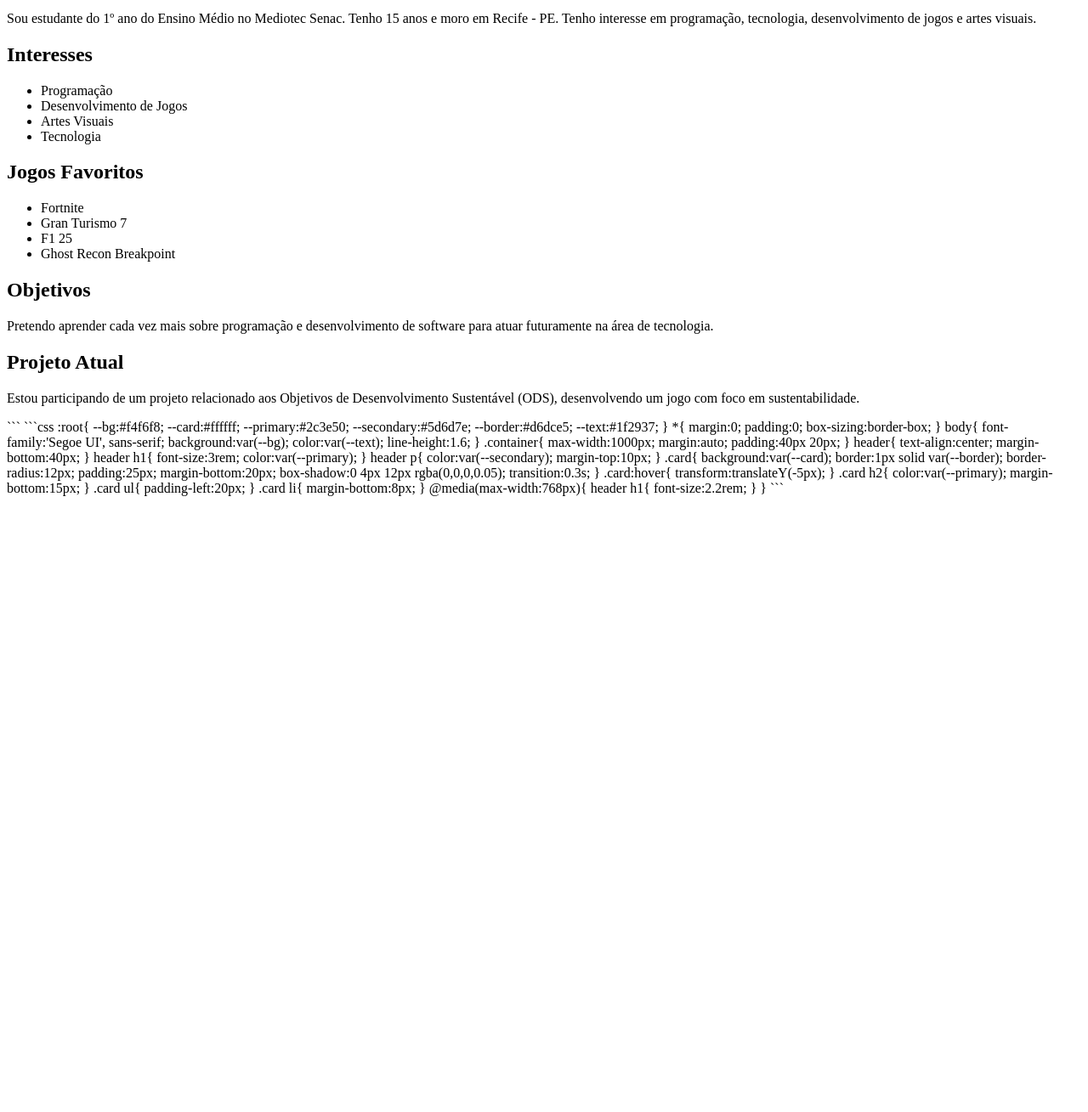
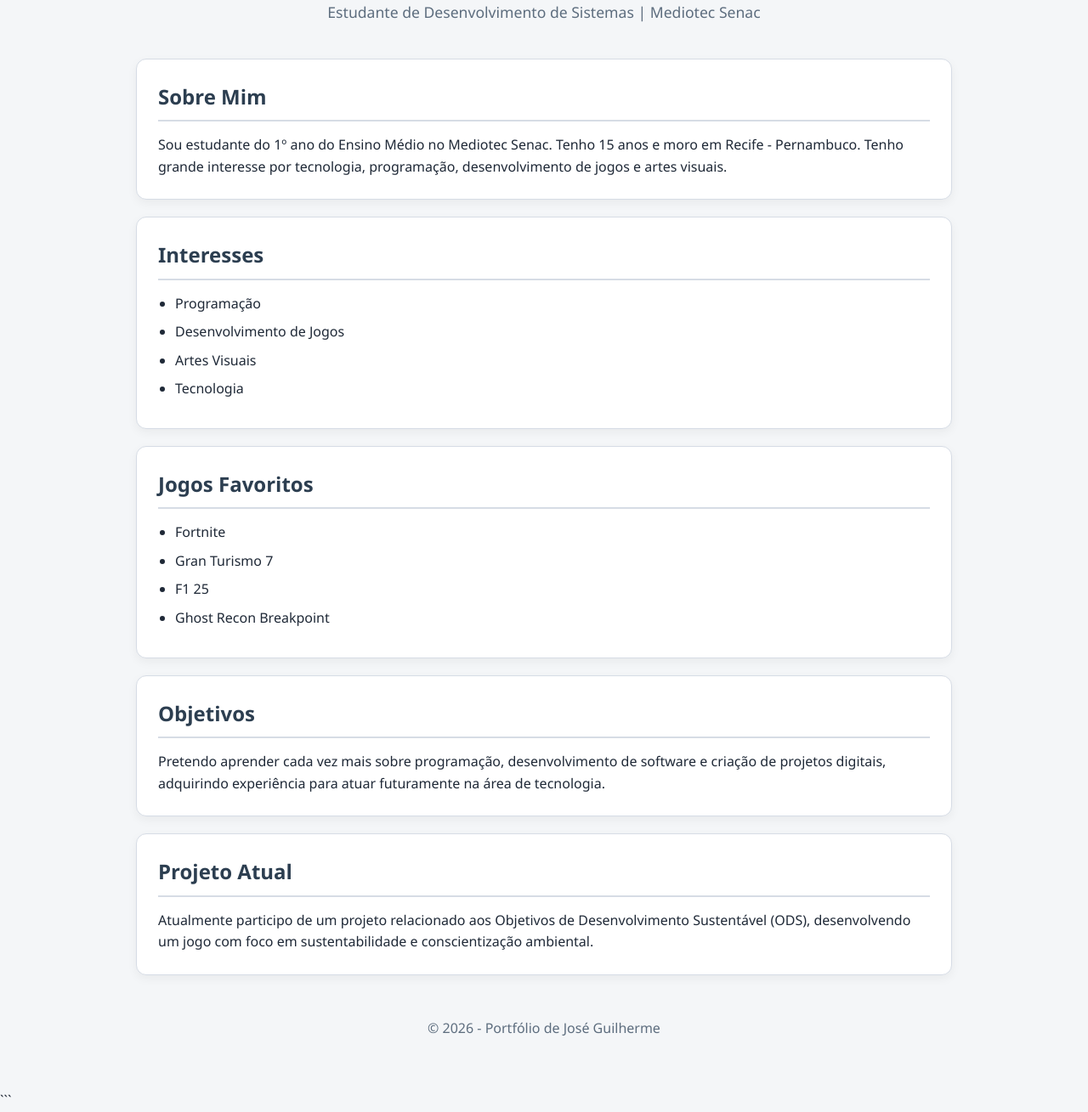
Before and after one commit to Jguilhermec/Mediotec-Jos-, a plain HTML site: page index.html in a window 1280 px wide. Shown: the part 152-1461 px from the top of the page at 85% size. Before the commit the page ends 800 px from the top, so only its background shows below. Drawn offline with Linux system fonts and the light colour scheme.

Commit message:
Update index.html

````diff
--- a/index.html
+++ b/index.html
@@ -1,12 +1,102 @@
-
+```html
 <!DOCTYPE html>
 <html lang="pt-BR">
 <head>
-    <meta charset="UTF-8">
-    <meta name="viewport" content="width=device-width, initial-scale=1.0">
-    <title>Portfólio - José Guilherme</title>
+<meta charset="UTF-8">
+<meta name="viewport" content="width=device-width, initial-scale=1.0">
+<title>Portfólio - José Guilherme</title>
 
-    <link rel="stylesheet" href="style.css">
+<style>
+:root{
+    --bg:#f4f6f8;
+    --card:#ffffff;
+    --primary:#2c3e50;
+    --secondary:#5d6d7e;
+    --border:#d6dce5;
+    --text:#1f2937;
+}
+
+*{
+    margin:0;
+    padding:0;
+    box-sizing:border-box;
+}
+
+body{
+    font-family:'Segoe UI', Arial, sans-serif;
+    background:var(--bg);
+    color:var(--text);
+    line-height:1.6;
+}
+
+.container{
+    max-width:1000px;
+    margin:auto;
+    padding:40px 20px;
+}
+
+header{
+    text-align:center;
+    margin-bottom:40px;
+}
+
+header h1{
+    font-size:3rem;
+    color:var(--primary);
+    margin-bottom:10px;
+}
+
+header p{
+    color:var(--secondary);
+    font-size:1.1rem;
+}
+
+.card{
+    background:var(--card);
+    border:1px solid var(--border);
+    border-radius:12px;
+    padding:25px;
+    margin-bottom:20px;
+    box-shadow:0 4px 12px rgba(0,0,0,0.05);
+    transition:all 0.3s ease;
+}
+
+.card:hover{
+    transform:translateY(-5px);
+}
+
+.card h2{
+    color:var(--primary);
+    margin-bottom:15px;
+    border-bottom:2px solid var(--border);
+    padding-bottom:8px;
+}
+
+.card ul{
+    padding-left:20px;
+}
+
+.card li{
+    margin-bottom:8px;
+}
+
+footer{
+    text-align:center;
+    margin-top:30px;
+    color:var(--secondary);
+    padding:20px;
+}
+
+@media(max-width:768px){
+    header h1{
+        font-size:2.2rem;
+    }
+
+    .container{
+        padding:20px;
+    }
+}
+</style>
 </head>
 <body>
 
@@ -21,8 +111,8 @@
         <h2>Sobre Mim</h2>
         <p>
             Sou estudante do 1º ano do Ensino Médio no Mediotec Senac.
-            Tenho 15 anos e moro em Recife - PE.
-            Tenho interesse em programação, tecnologia,
+            Tenho 15 anos e moro em Recife - Pernambuco.
+            Tenho grande interesse por tecnologia, programação,
             desenvolvimento de jogos e artes visuais.
         </p>
     </section>
@@ -50,100 +140,27 @@
     <section class="card">
         <h2>Objetivos</h2>
         <p>
-            Pretendo aprender cada vez mais sobre programação e
-            desenvolvimento de software para atuar futuramente
-            na área de tecnologia.
+            Pretendo aprender cada vez mais sobre programação,
+            desenvolvimento de software e criação de projetos digitais,
+            adquirindo experiência para atuar futuramente na área de tecnologia.
         </p>
     </section>
 
     <section class="card">
         <h2>Projeto Atual</h2>
         <p>
-            Estou participando de um projeto relacionado aos
-            Objetivos de Desenvolvimento Sustentável (ODS),
-            desenvolvendo um jogo com foco em sustentabilidade.
+            Atualmente participo de um projeto relacionado aos Objetivos de
+            Desenvolvimento Sustentável (ODS), desenvolvendo um jogo com foco
+            em sustentabilidade e conscientização ambiental.
         </p>
     </section>
+
+    <footer>
+        © 2026 - Portfólio de José Guilherme
+    </footer>
 
 </div>
 
 </body>
 </html>
 ```
-```css
-:root{
-    --bg:#f4f6f8;
-    --card:#ffffff;
-    --primary:#2c3e50;
-    --secondary:#5d6d7e;
-    --border:#d6dce5;
-    --text:#1f2937;
-}
-
-*{
-    margin:0;
-    padding:0;
-    box-sizing:border-box;
-}
-
-body{
-    font-family:'Segoe UI', sans-serif;
-    background:var(--bg);
-    color:var(--text);
-    line-height:1.6;
-}
-
-.container{
-    max-width:1000px;
-    margin:auto;
-    padding:40px 20px;
-}
-
-header{
-    text-align:center;
-    margin-bottom:40px;
-}
-
-header h1{
-    font-size:3rem;
-    color:var(--primary);
-}
-
-header p{
-    color:var(--secondary);
-    margin-top:10px;
-}
-
-.card{
-    background:var(--card);
-    border:1px solid var(--border);
-    border-radius:12px;
-    padding:25px;
-    margin-bottom:20px;
-    box-shadow:0 4px 12px rgba(0,0,0,0.05);
-    transition:0.3s;
-}
-
-.card:hover{
-    transform:translateY(-5px);
-}
-
-.card h2{
-    color:var(--primary);
-    margin-bottom:15px;
-}
-
-.card ul{
-    padding-left:20px;
-}
-
-.card li{
-    margin-bottom:8px;
-}
-
-@media(max-width:768px){
-    header h1{
-        font-size:2.2rem;
-    }
-}
-```
````
